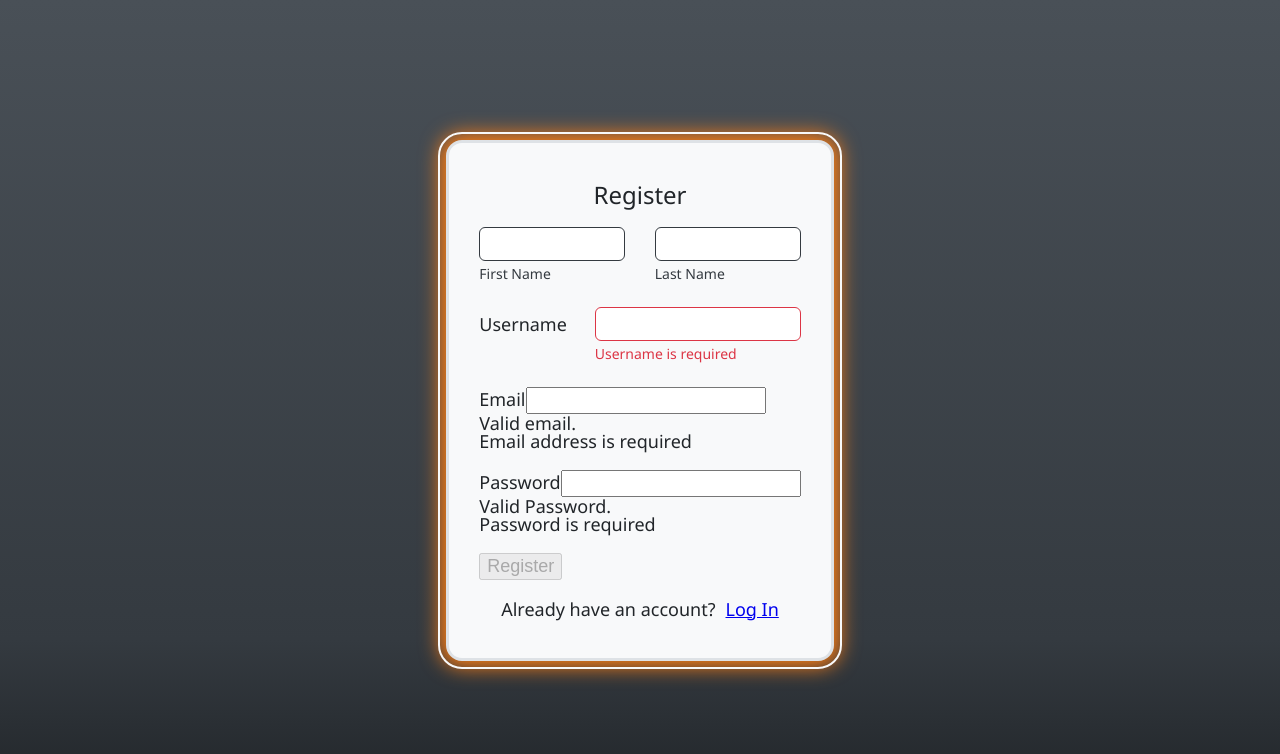
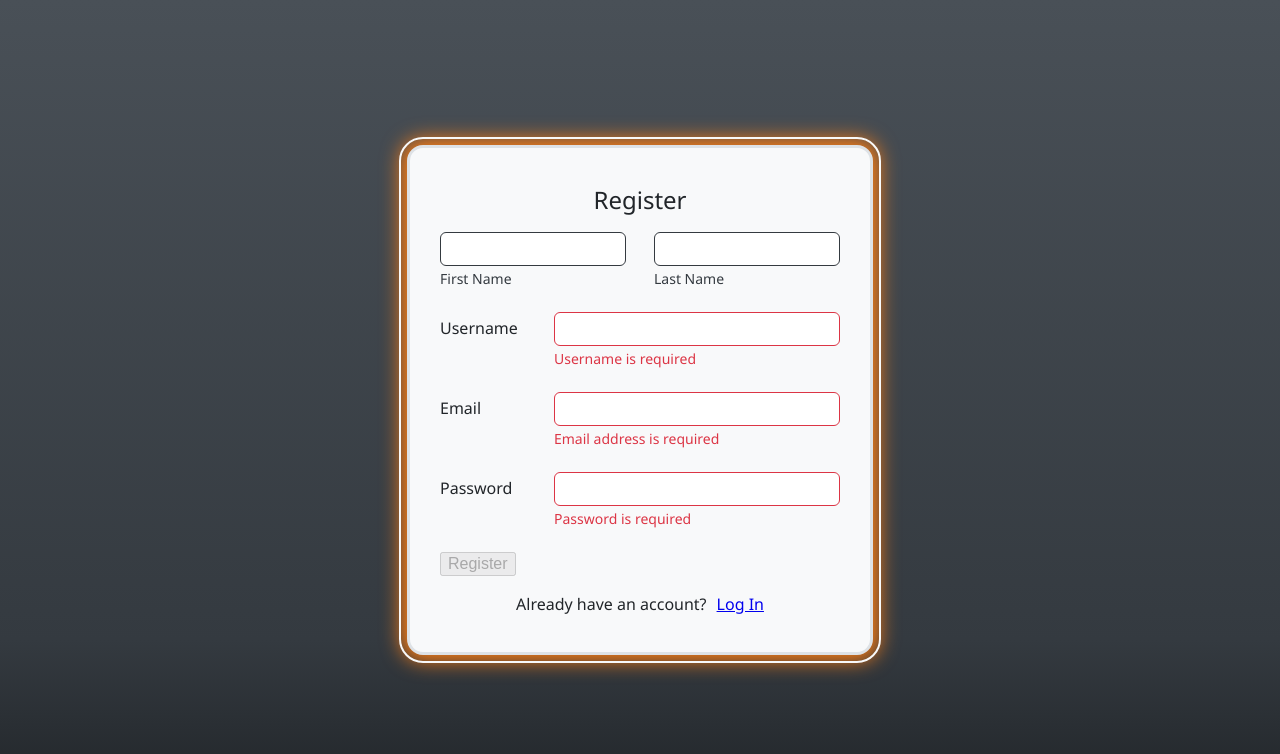
Before and after one commit to waylonturbes/what-to-do-planner, a React (Create React App) app in the folder client/: page /auth/register in a window 1280 px wide. Shown: the top 754 px of the page. Built offline with nearby package versions, Linux system fonts and the light colour scheme.

Commit message:
Mostly completed styling for register form

```diff
--- a/client/src/components/forms/RegisterForm/RegisterForm.jsx
+++ b/client/src/components/forms/RegisterForm/RegisterForm.jsx
@@ -140,55 +140,53 @@ function RegisterForm() {
       </div>
 
       <div className={registerStyles.formItem}>
-        <label for="email" className={
-          (formErrors.email === "")
-            ? "" // valid
-            : "" // invalid
-        }>Email</label>
+        <div className={registerStyles.inputContainer}>
+          <label for="email" className={registerStyles.label}>Email</label>
+          <div className={registerStyles.inputAndSubtitle}>
             <input
               name="email"
-          type="email"
+              type="text"
               id="email"
               className={
                 (formErrors.email === "")
-              ? "" // valid
-              : "" // invalid
+                  ? `${registerStyles.input}` + ` ${registerStyles.validInput}` // valid
+                  : `${registerStyles.input}` + ` ${registerStyles.invalidInput}` // invalid
               }
               value={formValues.email}
               onChange={handleChange}
             />
-        <p className="">
-          Valid email.
-        </p>
-        <p className="">
-          {formErrors.email}
-        </p>
+            {
+              (formErrors.email === "")
+                ? <p className={`${registerStyles.subtitle}` + ` ${registerStyles.validSubtitle}`}>Valid email.</p>
+                : <p className={`${registerStyles.subtitle}` + ` ${registerStyles.invalidSubtitle}`}>{formErrors.email}</p>
+            }
+          </div>
+        </div>
       </div>
 
       <div className={registerStyles.formItem}>
-        <label for="password" className={
-          (formErrors.password === "")
-            ? "" // valid
-            : "" // invalid
-        }>Password</label>
+        <div className={registerStyles.inputContainer}>
+          <label for="password" className={registerStyles.label}>Password</label>
+          <div className={registerStyles.inputAndSubtitle}>
             <input
               name="password"
-          type="password"
+              type="text"
               id="password"
               className={
                 (formErrors.password === "")
-              ? "" // valid
-              : "" // invalid
+                  ? `${registerStyles.input}` + ` ${registerStyles.validInput}` // valid
+                  : `${registerStyles.input}` + ` ${registerStyles.invalidInput}` // invalid
               }
               value={formValues.password}
               onChange={handleChange}
             />
-        <p className="">
-          Valid Password.
-        </p>
-        <p className="">
-          {formErrors.password}
-        </p>
+            {
+              (formErrors.password === "")
+                ? <p className={`${registerStyles.subtitle}` + ` ${registerStyles.validSubtitle}`}>Valid password.</p>
+                : <p className={`${registerStyles.subtitle}` + ` ${registerStyles.invalidSubtitle}`}>{formErrors.password}</p>
+            }
+          </div>
+        </div>
       </div>
 
       <div className={registerStyles.formItem}>
--- a/client/src/components/forms/RegisterForm/registerForm.module.css
+++ b/client/src/components/forms/RegisterForm/registerForm.module.css
@@ -3,6 +3,7 @@
   flex-direction: column;
   align-items: center;
   justify-content: space-evenly;
+  width: 100%;
 }
 .formTitle {
   padding: 1rem 0;
@@ -27,7 +28,7 @@
 }
 .input {
   height: 3rem;
-  width: 20rem;
+  width: 28rem;
   background-color: var(--white);
   border: 0.1rem solid var(--gray-800);
   outline: none;
@@ -35,7 +36,7 @@
   transition: 0.4s all;
 }
 .smallInput {
-  max-width: 14rem;
+  max-width: 18rem;
 }
 .input:focus {
   box-shadow: 0px 0px 5px 0px var(--gray-800);
--- a/client/src/components/pages/AuthPage/authPage.module.css
+++ b/client/src/components/pages/AuthPage/authPage.module.css
@@ -10,6 +10,7 @@
   border: 0.3rem solid var(--gray-300);
   background-color: var(--gray-100);
   min-height: 36rem;
+  width: 40rem;
   outline-offset: 0.6rem;
   padding: 3rem;
   outline: 0.2rem solid var(--gray-100);
--- a/client/src/styles/general.css
+++ b/client/src/styles/general.css
@@ -23,5 +23,5 @@ h3 {
   font-size: 2.4rem;
 }
 p, span, button, li, a, label, input {
-  font-size: 1.8rem;
+  font-size: 1.6rem;
 }
```
Lines whose indentation alone changed are shown as unchanged.
